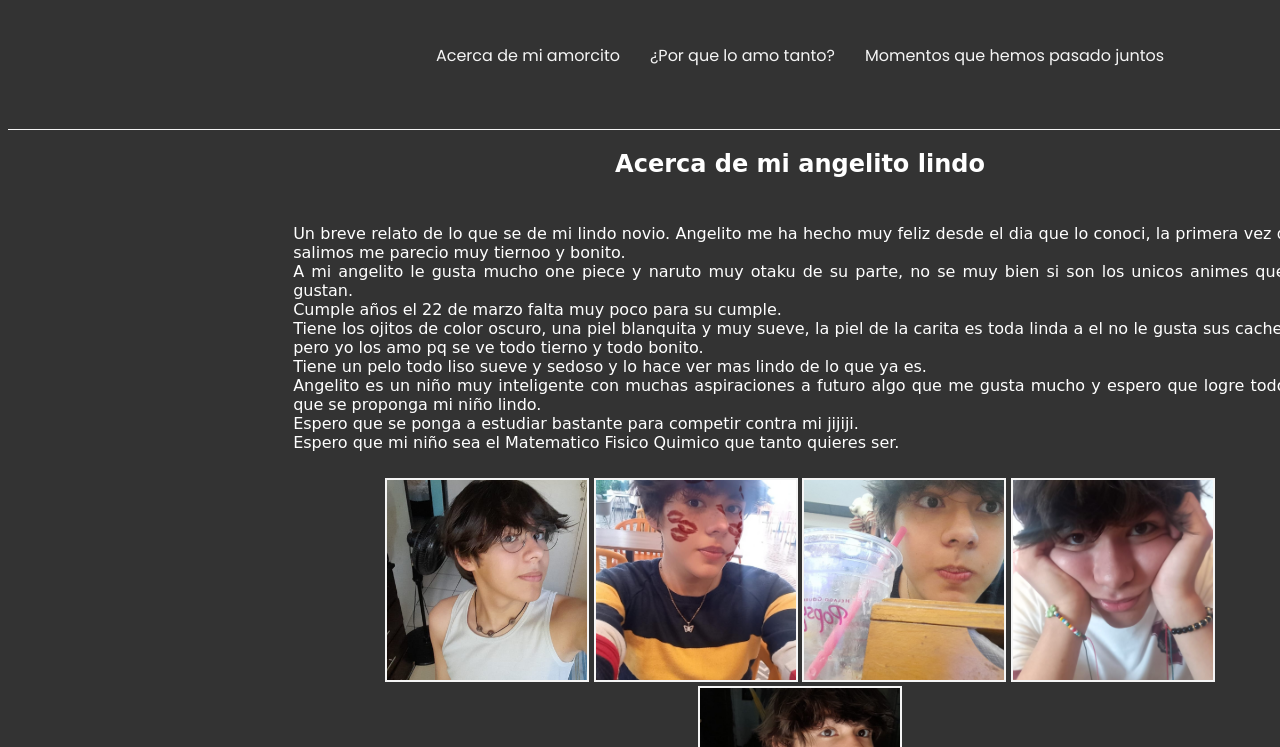
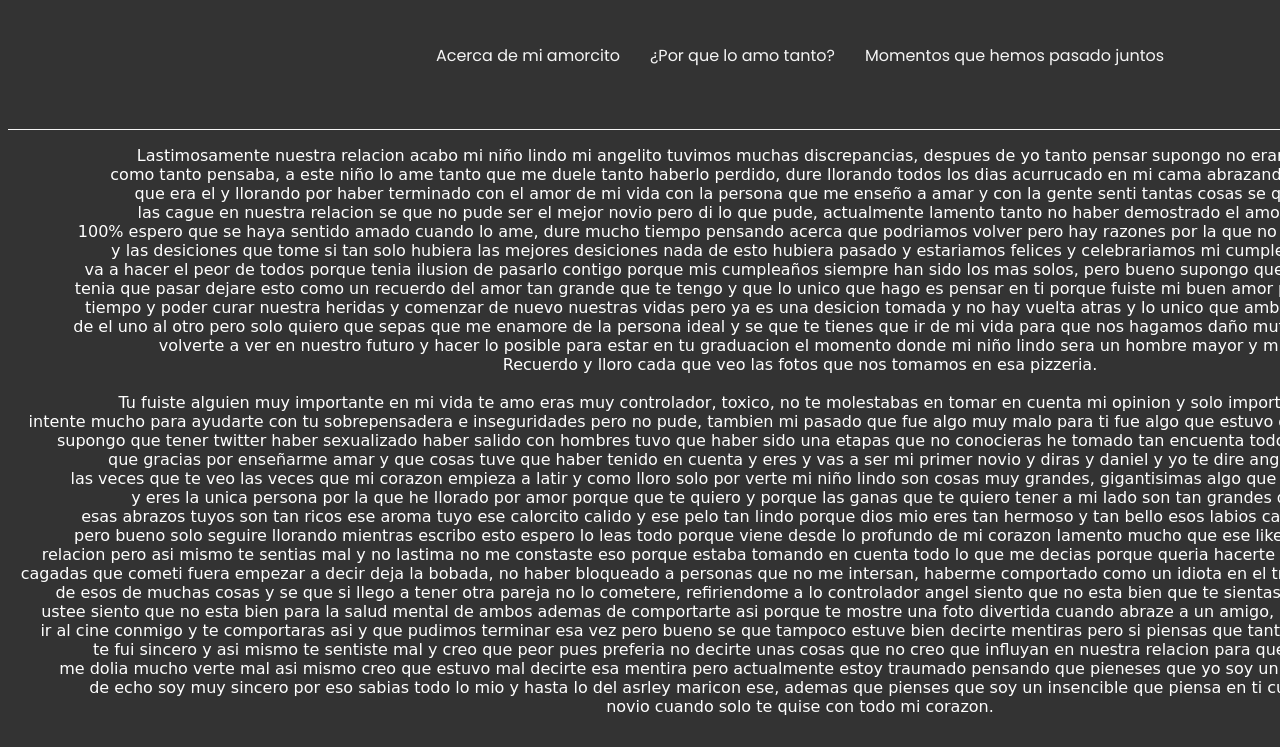
Before and after one commit to Gilberter/darlingpage, a plain HTML site: page index.html in a window 1280 px wide. Shown: the part 407-1154 px from the top of the page. Drawn offline with Linux system fonts and the light colour scheme; a web font is replaced by a local one.

Commit message:
el final

```diff
--- a/index.html
+++ b/index.html
@@ -40,6 +40,41 @@
 
 
     </header>
+    <main id="terminar">
+        <p>Lastimosamente nuestra relacion acabo mi niño lindo mi angelito tuvimos muchas discrepancias, despues de yo tanto pensar supongo no eramos el uno para el otro<br>
+            como tanto pensaba, a este niño lo ame tanto que me duele tanto haberlo perdido, dure llorando todos los dias acurrucado en mi cama abrazando mi almohada pensando,<br>
+            que era el y llorando por haber terminado con el amor de mi vida con la persona que me enseño a amar y con la gente senti tantas cosas se que fui un idiota, se que <br>
+            las cague en nuestra relacion se que no pude ser el mejor novio pero di lo que pude, actualmente lamento tanto no haber demostrado el amor que siento hacia el al<br>
+            100% espero que se haya sentido amado cuando lo ame, dure mucho tiempo pensando acerca que podriamos volver pero hay razones por la que no sera lo mismo odio mi pasado<br>
+            y las desiciones que tome si tan solo hubiera las mejores desiciones nada de esto hubiera pasado y estariamos felices y celebrariamos mi cumpleaños y siento que ese dia<br>
+            va a hacer el peor de todos porque tenia ilusion de pasarlo contigo porque mis cumpleaños siempre han sido los mas solos, pero bueno supongo que todo lo que paso era porque<br>
+            tenia que pasar dejare esto como un recuerdo del amor tan grande que te tengo y que lo unico que hago es pensar en ti porque fuiste mi buen amor pense que solo necesitabamos<br>
+            tiempo y poder curar nuestra heridas y comenzar de nuevo nuestras vidas pero ya es una desicion tomada y no hay vuelta atras y lo unico que ambos necesitamos es olvidarnos<br>
+            de el uno al otro pero solo quiero que sepas que me enamore de la persona ideal y se que te tienes que ir de mi vida para que nos hagamos daño mutuo. Espero con muchas ansias <br>
+            volverte a ver en nuestro futuro y hacer lo posible para estar en tu graduacion el momento donde mi niño lindo sera un hombre mayor y mirara hacia el futuro.<br>
+            Recuerdo y lloro cada que veo las fotos que nos tomamos en esa pizzeria.<br>
+            <br>
+            Tu fuiste alguien muy importante en mi vida te amo eras muy controlador, toxico, no te molestabas en tomar en cuenta mi opinion y solo importa la tuya, lo que piensas.<br>
+            intente mucho para ayudarte con tu sobrepensadera e inseguridades pero no pude, tambien mi pasado que fue algo muy malo para ti fue algo que estuvo desgarrando tu corazon poco a poco<br>
+            supongo que tener twitter haber sexualizado haber salido con hombres tuvo que haber sido una etapas que no conocieras he tomado tan encuenta todo lo que paso en nuestra relacion<br>
+            que gracias por enseñarme amar y que cosas tuve que haber tenido en cuenta y eres y vas a ser mi primer novio y diras y daniel y yo te dire angel el amor que yo te tengo<br>
+            las veces que te veo las veces que mi corazon empieza a latir y como lloro solo por verte mi niño lindo son cosas muy grandes, gigantisimas algo que nunca senti por daniel ni el 1% <br>
+            y eres la unica persona por la que he llorado por amor porque que te quiero y porque las ganas que te quiero tener a mi lado son tan grandes que dios no te imaginas<br>
+            esas abrazos tuyos son tan ricos ese aroma tuyo ese calorcito calido y ese pelo tan lindo porque dios mio eres tan hermoso y tan bello esos labios carnuditos que tanto me gustan<br>
+            pero bueno solo seguire llorando mientras escribo esto espero lo leas todo porque viene desde lo profundo de mi corazon lamento mucho que ese like haya sido el boom de nuestra<br>
+            relacion pero asi mismo te sentias mal y no lastima no me constaste eso porque estaba tomando en cuenta todo lo que me decias porque queria hacerte feliz la verdad siento que la unicas <br>
+            cagadas que cometi fuera empezar a decir deja la bobada, no haber bloqueado a personas que no me intersan, haberme comportado como un idiota en el tropel, y ese like pero ya me di cuenta<br>
+            de esos de muchas cosas y se que si llego a tener otra pareja no lo cometere, refiriendome a lo controlador angel siento que no esta bien que te sientas mal porque una persona tutee o <br>
+            ustee siento que no esta bien para la salud mental de ambos ademas de comportarte asi porque te mostre una foto divertida cuando abraze a un amigo, la vez que dije no creo que puedas<br>
+            ir al cine conmigo y te comportaras asi y que pudimos terminar esa vez pero bueno se que tampoco estuve bien decirte mentiras pero si piensas que tantas veces que te he dicho la verdad<br>
+            te fui sincero y asi mismo te sentiste mal y creo que peor pues preferia no decirte unas cosas que no creo que influyan en nuestra relacion para que no te sienteras mal porque<br>
+            me dolia mucho verte mal asi mismo creo que estuvo mal decirte esa mentira pero actualmente estoy traumado pensando que pieneses que yo soy un mentiroso que siento que lo sea<br>
+            de echo soy muy sincero por eso sabias todo lo mio y hasta lo del asrley maricon ese, ademas que pienses que soy un insencible que piensa en ti cuando lo hacia y que soy mal<br>
+            novio cuando solo te quise con todo mi corazon.<br>
+        </p><br>
+        <img src="./Img/firstme.jpg" alt="">
+        <p>El primer mensaje el holis que marco el unicio de algo tan bonito.</p>
+    </main>
     <main  class="about-him">
 
         <section id="about">
```
Also changed, not shown: Img/first.jfif (added), Img/firstme.jpg (added).
